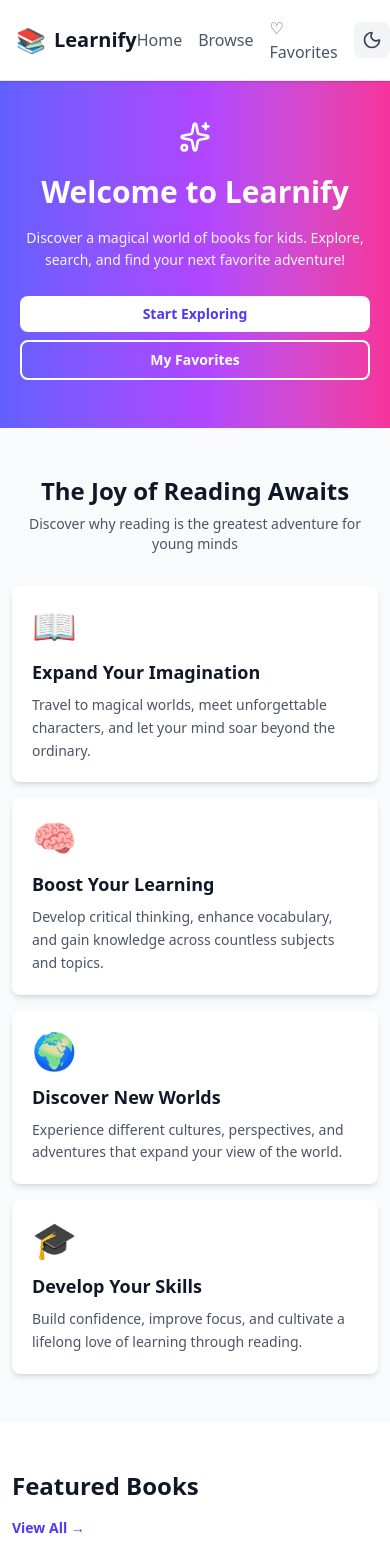
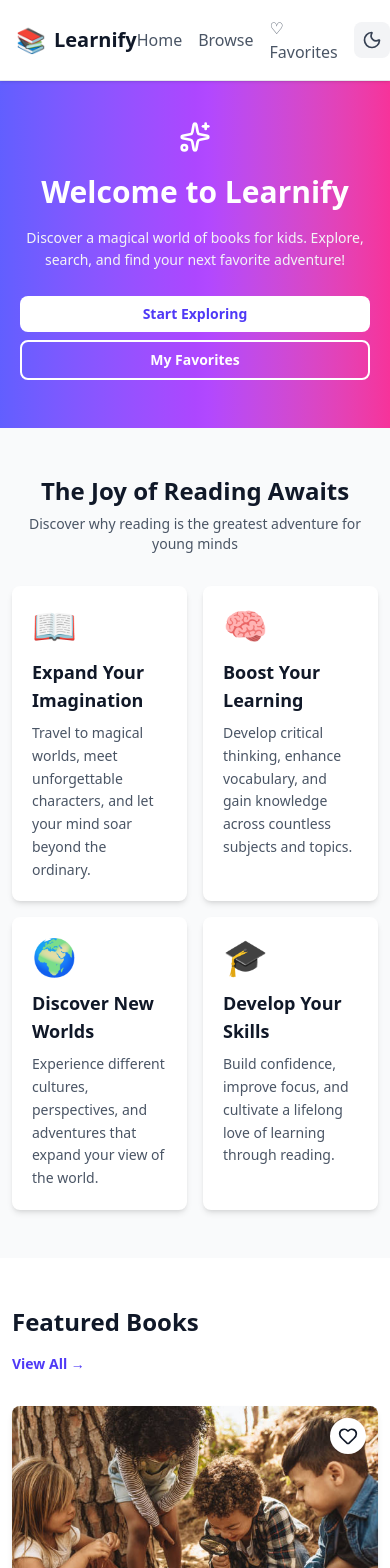
Before and after one commit to Sdboot/Learnify, a SvelteKit app: page / in a window 390 px wide. Shown: the top 1568 px of the page. Built offline with nearby package versions, Linux system fonts and the light colour scheme.

Commit message:
Update reading benefits section to display 2 columns on mobile view

```diff
--- a/src/routes/+page.svelte
+++ b/src/routes/+page.svelte
@@ -47,7 +47,7 @@
 					Discover why reading is the greatest adventure for young minds
 				</p>
 			</div>
-			<div class="grid grid-cols-1 sm:grid-cols-2 lg:grid-cols-4 gap-4 sm:gap-6">
+			<div class="grid grid-cols-2 sm:grid-cols-2 lg:grid-cols-4 gap-4 sm:gap-6">
 				<div class="bg-white dark:bg-gray-700 p-5 sm:p-6 md:p-8 rounded-lg shadow-md hover:shadow-xl hover:-translate-y-1 transition duration-300">
 					<div class="text-4xl sm:text-5xl mb-3 sm:mb-4 text-indigo-600">📖</div>
 					<h3 class="text-lg sm:text-xl font-bold mb-2 sm:mb-3 text-gray-900 dark:text-white">Expand Your Imagination</h3>
```
